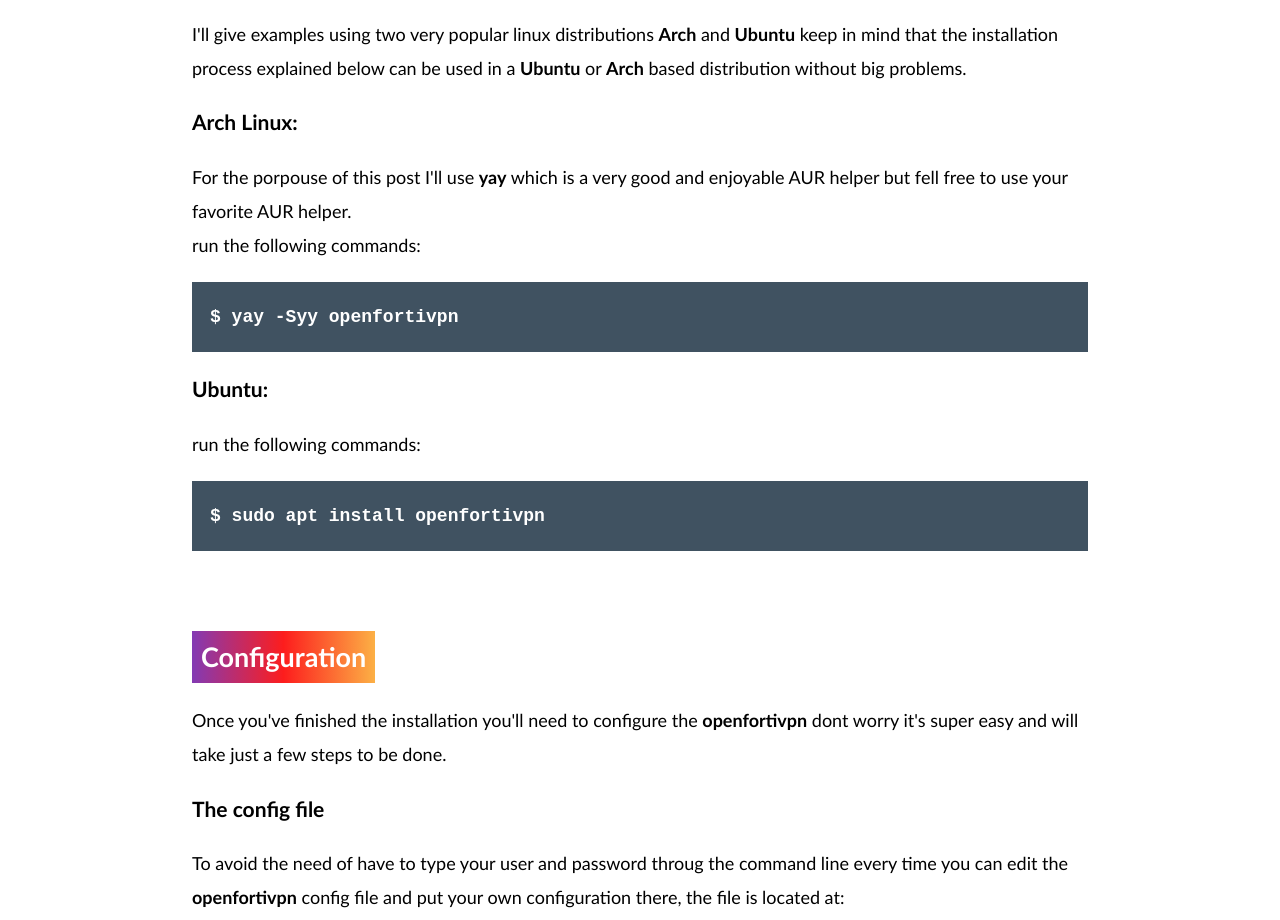
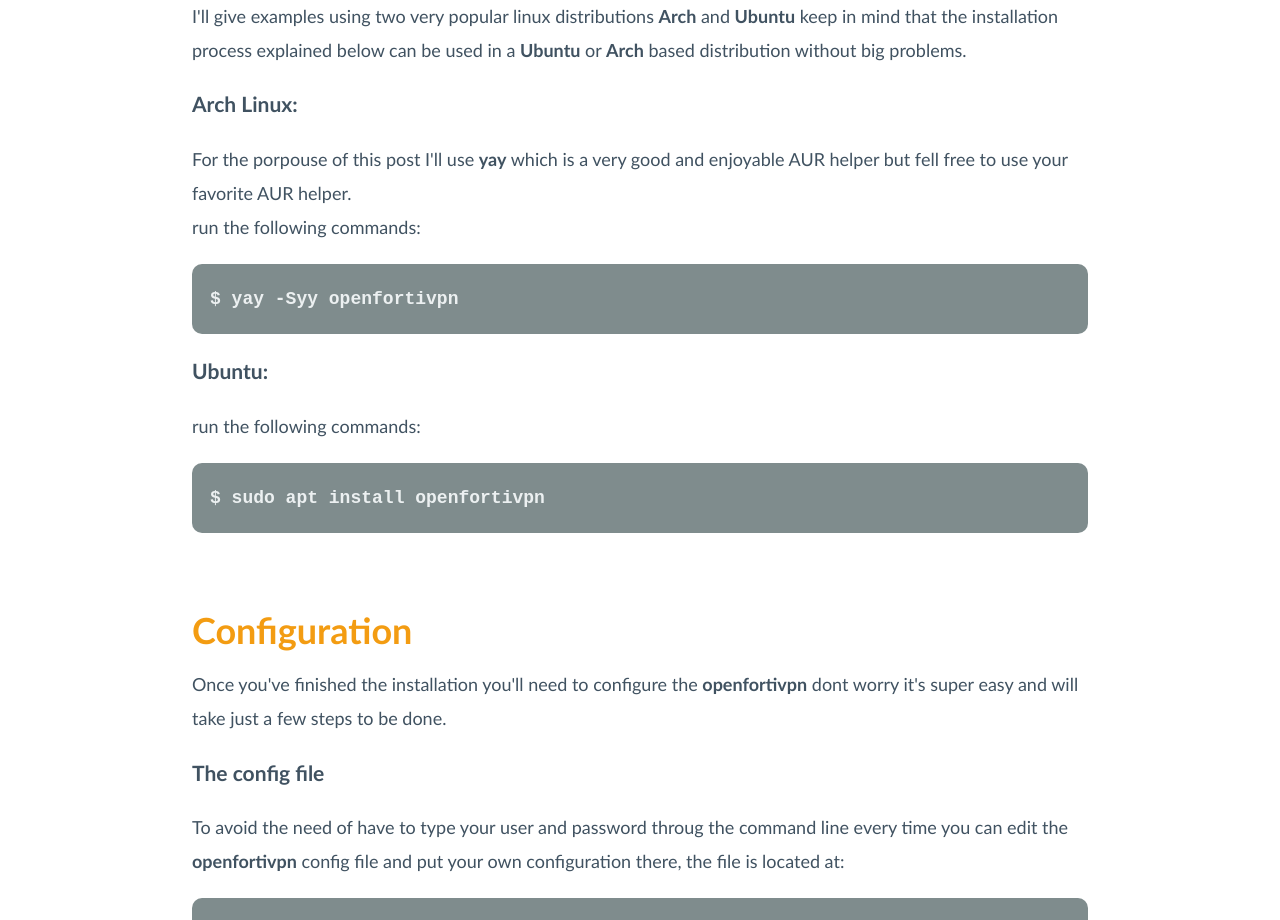
Before and after one commit to philipecortez/codepotions, a Gatsby site: page /using-openfortivpn/ in a window 1280 px wide. Shown: the part 615-1535 px from the top of the page. Built offline with nearby package versions, Linux system fonts and the light colour scheme; Gatsby itself is replaced by a stand-in of ours; some packages are replaced by stand-ins of ours; code samples lack their colours.

Commit message:
cleaner post style

```diff
--- a/src/components/css/post.css
+++ b/src/components/css/post.css
@@ -2,6 +2,7 @@
   margin: 150px auto 80px;
   width: 70%;
   line-height: 1.9rem;
+  color: var(--gray);
 }
 
 .post-content h1, h2, h3, h4, h5, h6 {
@@ -11,17 +12,15 @@
 
 .post-content h2 {
   margin-top: 80px;
-  width: fit-content;
-  padding: .5rem;
-  background: rgb(131,58,180);
-  background: linear-gradient(90deg, rgba(131,58,180,1) 0%, rgba(253,29,29,1) 50%, rgba(252,176,69,1) 100%);
-  color: #FFF;
+  color: var(--orange);
+  font-size: 2rem;
 }
 
 
 .post-content pre {
-  background: var(--gray);
-  color: #FFF;
+  border-radius: 10px;
+  background: var(--lite-gray);
+  color: var(--white);
   padding: 1rem;
   font-weight: 600;
   margin: 20px auto 20px;
```
